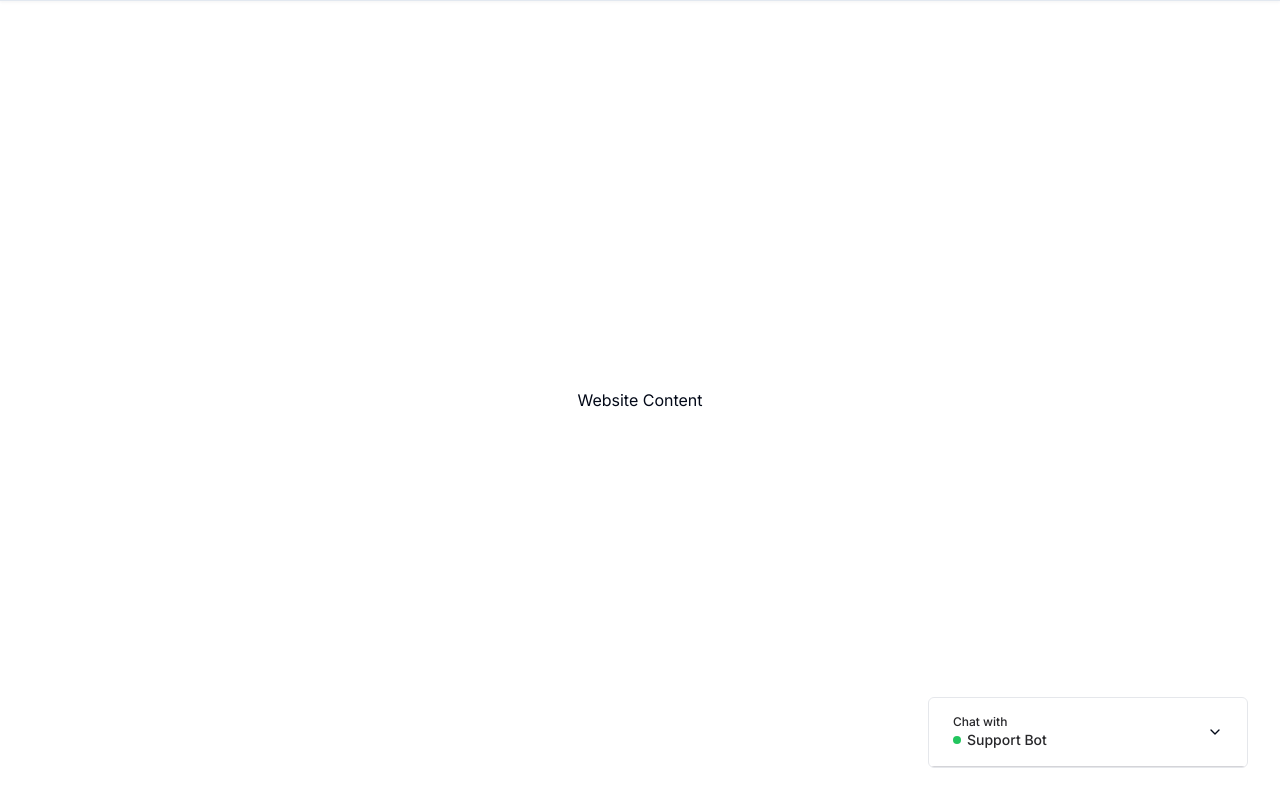
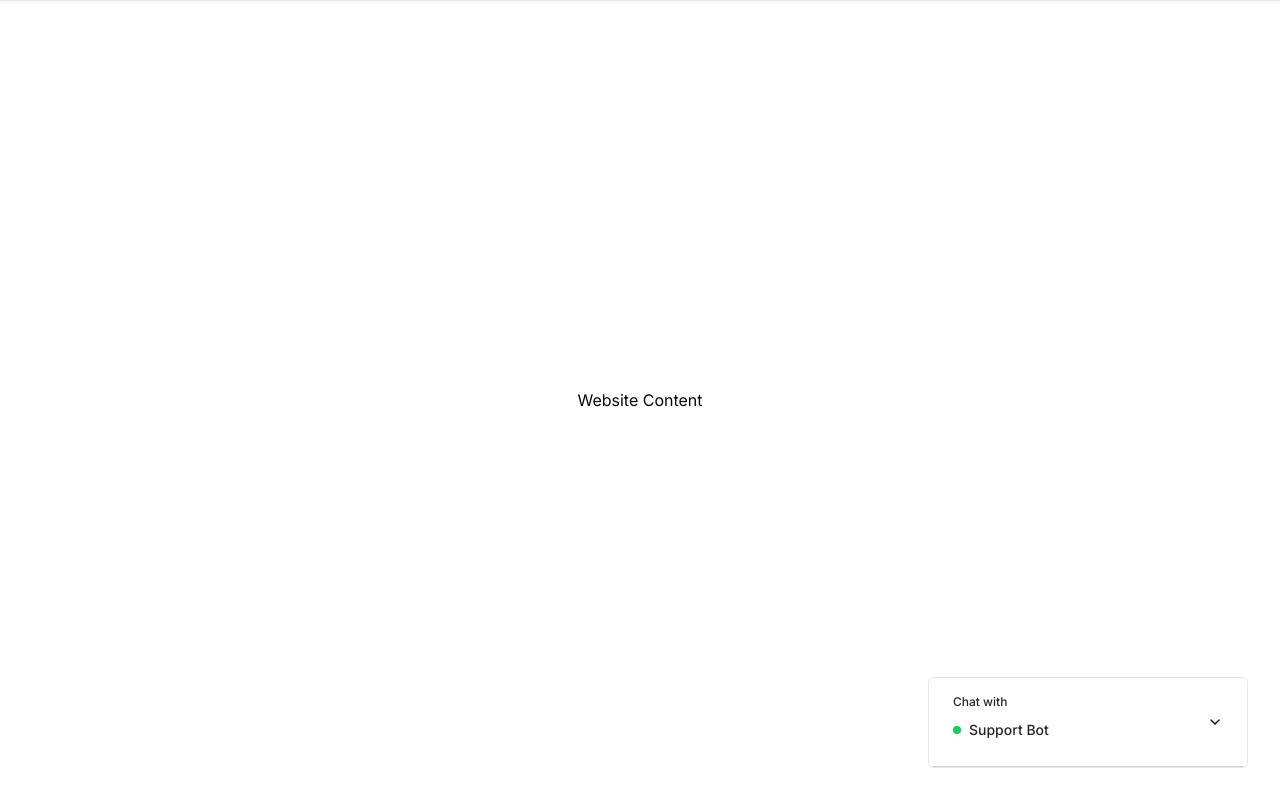
Before and after one commit to SkyHustle/webpage-chatbot, a Next.js app: page / in a window 1280 px wide. Built offline with nearby package versions, Linux system fonts and the light colour scheme.

Commit message:
Add pulsing green dot to indicate chatbot is online

```diff
--- a/src/components/Chat.tsx
+++ b/src/components/Chat.tsx
@@ -23,11 +23,15 @@ const Chat = () => {
                             <div className="w-full flex gap-3 justify-start items-center text-zinc-800">
                                 <div className="flex flex-col items-start text-sm">
                                     <p className="text-xs">Chat with</p>
-                                    <div className="flex gap-1.5 items-center">
-                                        <p className="w-2 h-2 rounded-full bg-green-500" />
-                                        <p className="font-medium">
+
+                                    <div className="relative inline-flex">
+                                        <p className="inline-flex items-center px-4 py-2 text-sm leading-6  transition duration-150 ease-in-out">
                                             Support Bot
                                         </p>
+                                        <span className="absolute left-0 top-5 -mr-1 -mt-1 flex h-2 w-2">
+                                            <span className="absolute inline-flex h-full w-full animate-ping rounded-full bg-green-400 opacity-75"></span>
+                                            <span className="relative inline-flex h-2 w-2 rounded-full bg-green-500"></span>
+                                        </span>
                                     </div>
                                 </div>
                             </div>
```
